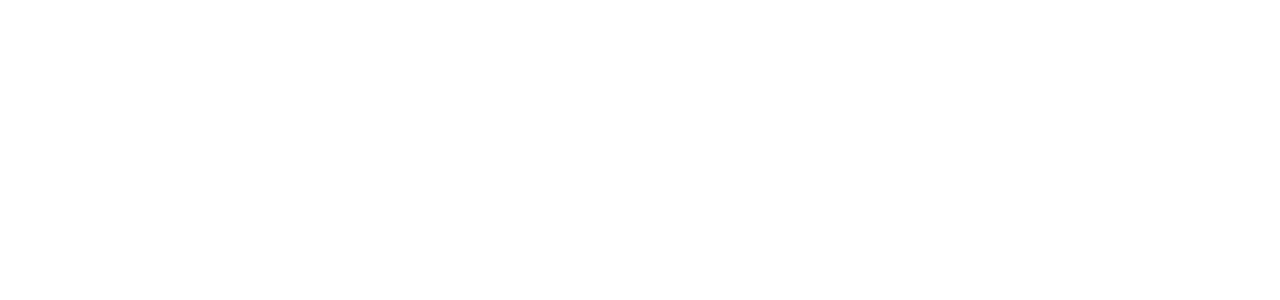
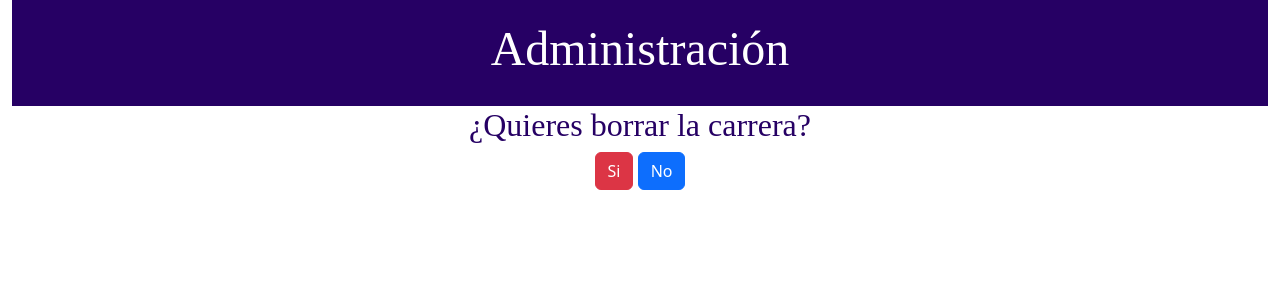
Before and after one commit to JaviPavon/MundialitoPx, a Django app: page /inicio/admin/carrera/borrar/1 in a window 1280 px wide. Before the commit the part shown is empty. Shown: the top 300 px of the page. Run offline with Django 4.2, Linux system fonts and the light colour scheme; data comes from the database, SQL or seed files in the repository; both versions use the stored data as it was after the commit.

Commit message:
CRUD de carrera terminado

```diff
--- a/mundialitopx/templates/mundialitopx/admin/carrera.html
+++ b/mundialitopx/templates/mundialitopx/admin/carrera.html
@@ -47,7 +47,7 @@
                     <div class="card-title">
                         <div class="row">
                             <div class="col-12"><img height="100px"  src="{{ carrera.circuito.pista.url}}" alt=""></div>
-                            <div class="col-12"><h2>{{ carrera.piloto.nombre }}</h2></div>
+                            <div class="col-12"><h2>{{ carrera.piloto.nombre }} {{ carrera.puesto }}º-{{ carrera.puntos }}</h2></div>
                         </div>
                     </div>
                 </div>
--- a/mundialitopx/templates/mundialitopx/admin/carreras/borrar.html
+++ b/mundialitopx/templates/mundialitopx/admin/carreras/borrar.html
@@ -0,0 +1,12 @@
+{% extends 'mundialitopx/base.html' %}
+{% load static %}
+    {% block content %}
+        <form method="POST">
+            {% csrf_token %}
+
+
+            <h2>¿Quieres borrar la carrera?</h2>
+                <button type="submit" class="btn btn-danger">Si</button>
+                <a class="btn btn-primary" href="{% url 'admin' %}">No</a>
+          </form>
+          {% endblock %}
--- a/mundialitopx/views.py
+++ b/mundialitopx/views.py
@@ -167,6 +167,27 @@ class BorrarCarrera(DeleteView):
     template_name = "mundialitopx/admin/carreras/borrar.html"
     success_url = reverse_lazy("admin")
 
+
+    def post(self, request, pk):
+
+
+        carrera = Carrera.objects.get(pk=pk)
+        piloto = carrera.piloto
+        escuderia = piloto.escuderia
+
+        piloto.puntos -= carrera.puntos
+        piloto.save()
+
+        escuderia.puntos -= carrera.puntos
+        escuderia.save()
+
+        carrera.delete()
+
+        return redirect('carrera')
+
+
+
+
 class CrearCarrera(CreateView):
     nombre_template = "mundialitopx/admin/carreras/crear.html"
     fields = ['piloto', 'circuito', 'puesto']
@@ -183,7 +204,7 @@ class CrearCarrera(CreateView):
             circuito = form.cleaned_data["circuito"]
             piloto = Piloto.objects.get(nombre=pilotoform)
             escuderia = piloto.escuderia
-            carrera = Carrera.objects.all()
+            carrera = form.save(commit=False)
             if puesto == 1:
                 puntos = 25
             elif puesto == 2:
@@ -227,47 +248,46 @@ class EditarCarrera(UpdateView):
     success_url = reverse_lazy("admin")
 
     def post(self, request, pk):
-        form = CarreraForm(request.POST)
-        if form.is_valid():
-            puesto = form.cleaned_data["puesto"]
-            carrera = Carrera.objects.get(pk=pk)
-            piloto = carrera.piloto
-            escuderia = piloto.escuderia
 
-            if puesto == 1:
-                puntos = 25
-            elif puesto == 2:
-                puntos = 18
-            elif puesto == 3:
-                puntos = 15
-            elif puesto == 4:
-                puntos = 10
-            elif puesto == 5:
-                puntos = 8
-            elif puesto == 6:
-                puntos = 6
-            elif puesto == 7:
-                puntos = 5
-            elif puesto == 8:
-                puntos = 3
-            elif puesto == 9:
-                puntos = 2
-            elif puesto == 10:
-                puntos = 1
-            else:
-                puntos = 0
+        puesto = int(request.POST.get("puesto"))
+        carrera = Carrera.objects.get(pk=pk)
+        piloto = carrera.piloto
+        escuderia = piloto.escuderia
 
-            piloto.puntos -= carrera.puntos
-            piloto.puntos += puntos
-            piloto.save()
+        if puesto == 1:
+            puntos = 25
+        elif puesto == 2:
+            puntos = 18
+        elif puesto == 3:
+            puntos = 15
+        elif puesto == 4:
+            puntos = 10
+        elif puesto == 5:
+            puntos = 8
+        elif puesto == 6:
+            puntos = 6
+        elif puesto == 7:
+            puntos = 5
+        elif puesto == 8:
+            puntos = 3
+        elif puesto == 9:
+            puntos = 2
+        elif puesto == 10:
+            puntos = 1
+        else:
+            puntos = 0
 
-            escuderia.puntos -= carrera.puntos
-            escuderia.puntos += puntos
-            escuderia.save()
+        piloto.puntos -= carrera.puntos
+        piloto.puntos += puntos
+        piloto.save()
 
-            carrera.puesto = puesto
-            carrera.puntos = puntos
-            carrera.save()
+        escuderia.puntos -= carrera.puntos
+        escuderia.puntos += puntos
+        escuderia.save()
+
+        carrera.puesto = puesto
+        carrera.puntos = puntos
+        carrera.save()
 
 
 
```
Also changed, not shown: db.sqlite3.
